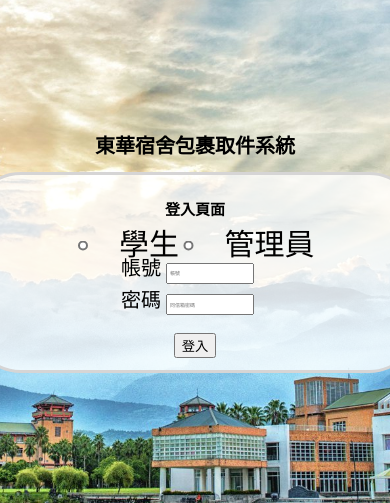
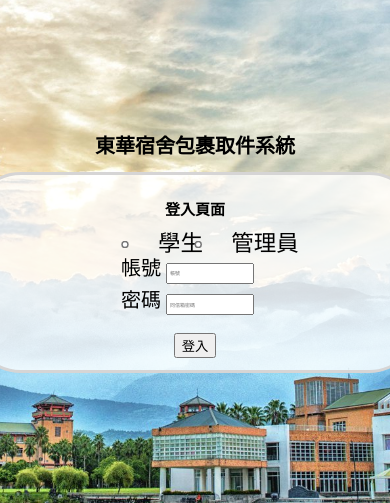
Before and after one commit to WangJevons/wangjevons.github.io, a PHP site: page /login.html in a window 390 px wide; the page is wider, and only the part inside the window is pictured. Shown: the part 177-680 px from the top of that part. Run offline with PHP 8.4, Linux system fonts and the light colour scheme.

Commit message:
style.css

```diff
--- a/style.css
+++ b/style.css
@@ -216,11 +216,9 @@ ul
         display: inline-flex;
         align-items: center;
         text-align: center;
-        transform: scale(2.0);
+        transform: scale(1.5);
         font-size: 15px;
-        gap: 0px;
-        padding-left: -30px;
-        margin-right: 40px;
+        gap: 4px;
     }
     .front
     {
```
